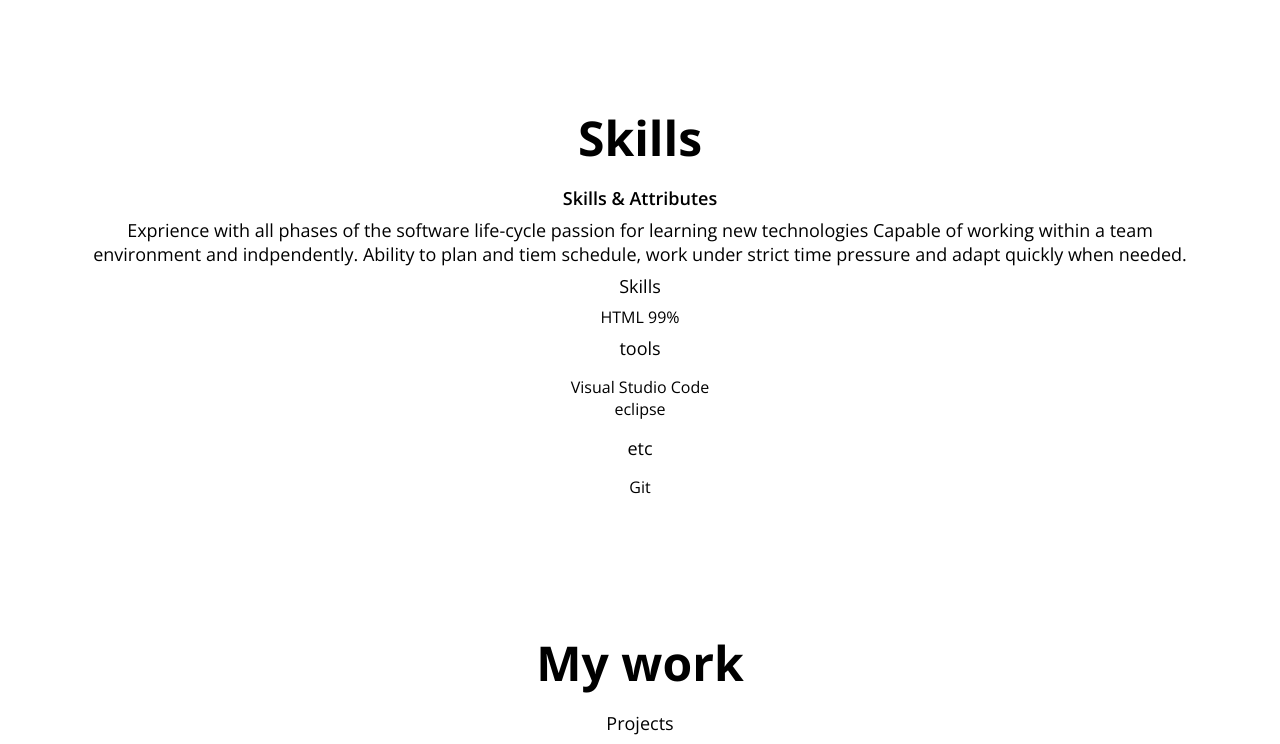
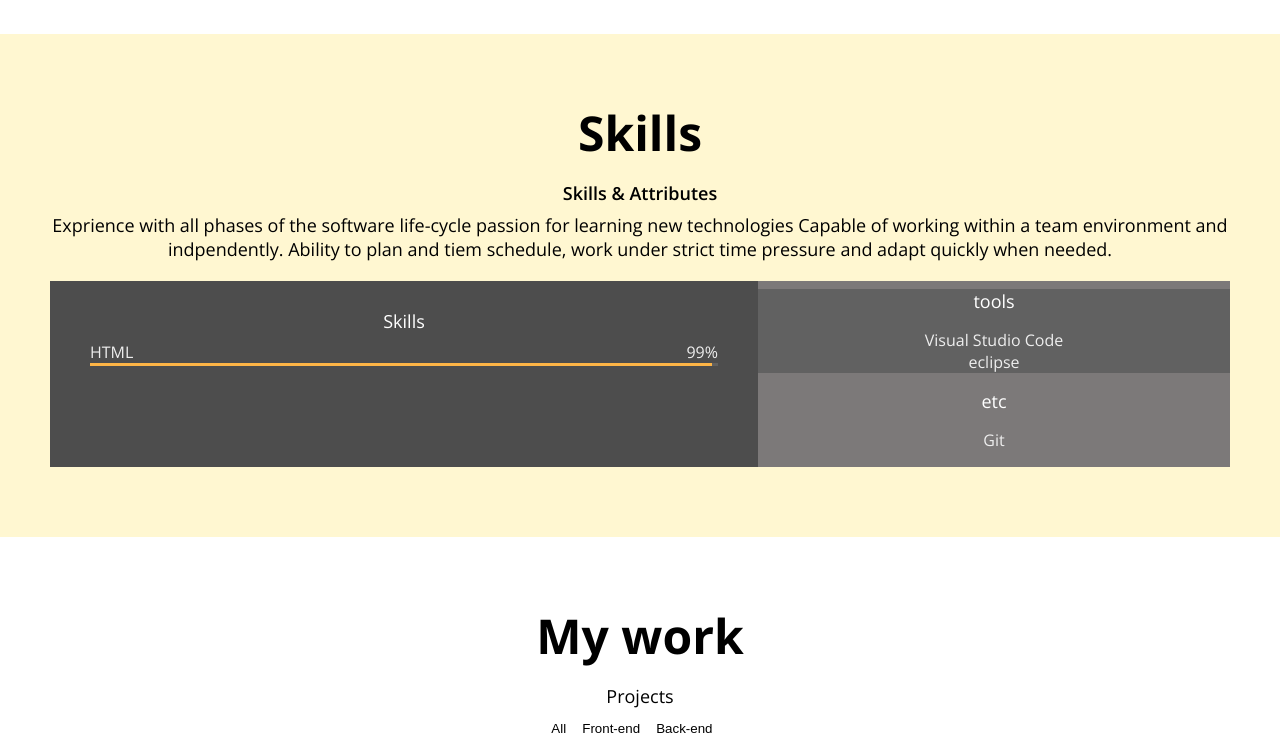
Before and after one commit to tkddn897/portfolio, a plain HTML site: page index.html in a window 1280 px wide. Shown: the part 1423-2167 px from the top of the page. Drawn offline with nearby package versions, Linux system fonts and the light colour scheme.

Commit message:
CSS: Skills

```diff
--- a/index.html
+++ b/index.html
@@ -53,7 +53,7 @@
     </section>
 
     <!-- About -->
-    <section id="about" class="section">
+    <section id="about" class="section section__container">
       <h1>About me</h1>
       <p>
         자기소개
@@ -127,6 +127,7 @@
 
     <!-- Skills -->
     <section id="skills" class="section">
+        <div class="section__conainer">
             <h1>Skills</h1>
             <h2>Skills & Attributes</h2>
             <p>
@@ -142,9 +143,9 @@
                   <div class="skill__description">
                     <span>HTML</span>
                     <span>99%</span>
+                </div>
                     <div class="skill__bar">
-                <div class="skill__value"></div>
-              </div>
+                      <div class="skill__value" style="width: 99%;"></div>
                     </div>
                 </div>
               </div>
@@ -168,6 +169,8 @@
                 </div>
               </div>
             </div>
+        </div>
+
     </section>
 
     <!-- Work -->
--- a/style.css
+++ b/style.css
@@ -161,6 +161,9 @@ p {
   padding: 50px;
   text-align: center;
   margin: auto;
+}
+
+.section__container {
   max-width: 1200px;
 }
 
@@ -219,3 +222,59 @@ p {
 .class__name {
   font-size: var(--font-small);
 }
+
+.class__period {
+  font-size: var(--font-micro);
+}
+
+/* Skill */
+
+#skills {
+  background-color: var(--color-yellow);
+}
+
+.skillset {
+  display: flex;
+  background-color: var(--color-light-grey);
+  color: var(--color-light-white);
+  margin: 20px 0;
+}
+
+.skillset__title {
+  color: var(--color-white);
+}
+
+.skillset__left {
+  flex-basis: 60%;
+  background-color: var(--color-dark-grey);
+  padding: 20px 40px;
+}
+
+.skill {
+  margin-bottom: 32px;
+}
+
+.skill__description {
+  display: flex;
+  justify-content: space-between;
+}
+
+.skill__bar {
+  width: 100%;
+  height: 3px;
+  background-color: var(--color-grey);
+}
+
+.skill__value {
+  width: 100%;
+  height: 3px;
+  background-color: var(--color-orange);
+}
+
+.skillset__right {
+  flex-basis: 40%;
+}
+
+.tools {
+  background-color: var(--color-grey);
+}
```
Lines whose indentation alone changed are shown as unchanged.
